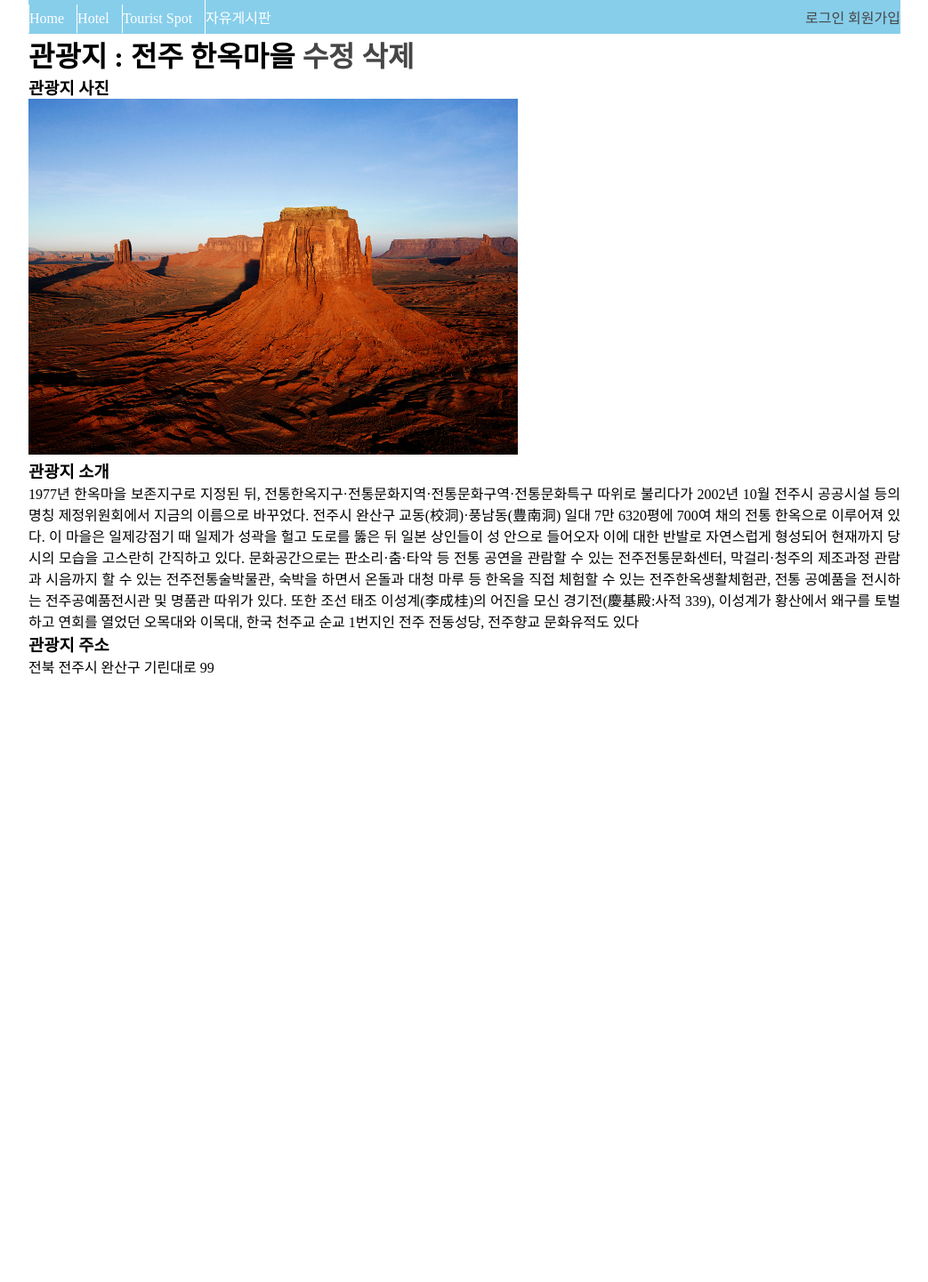
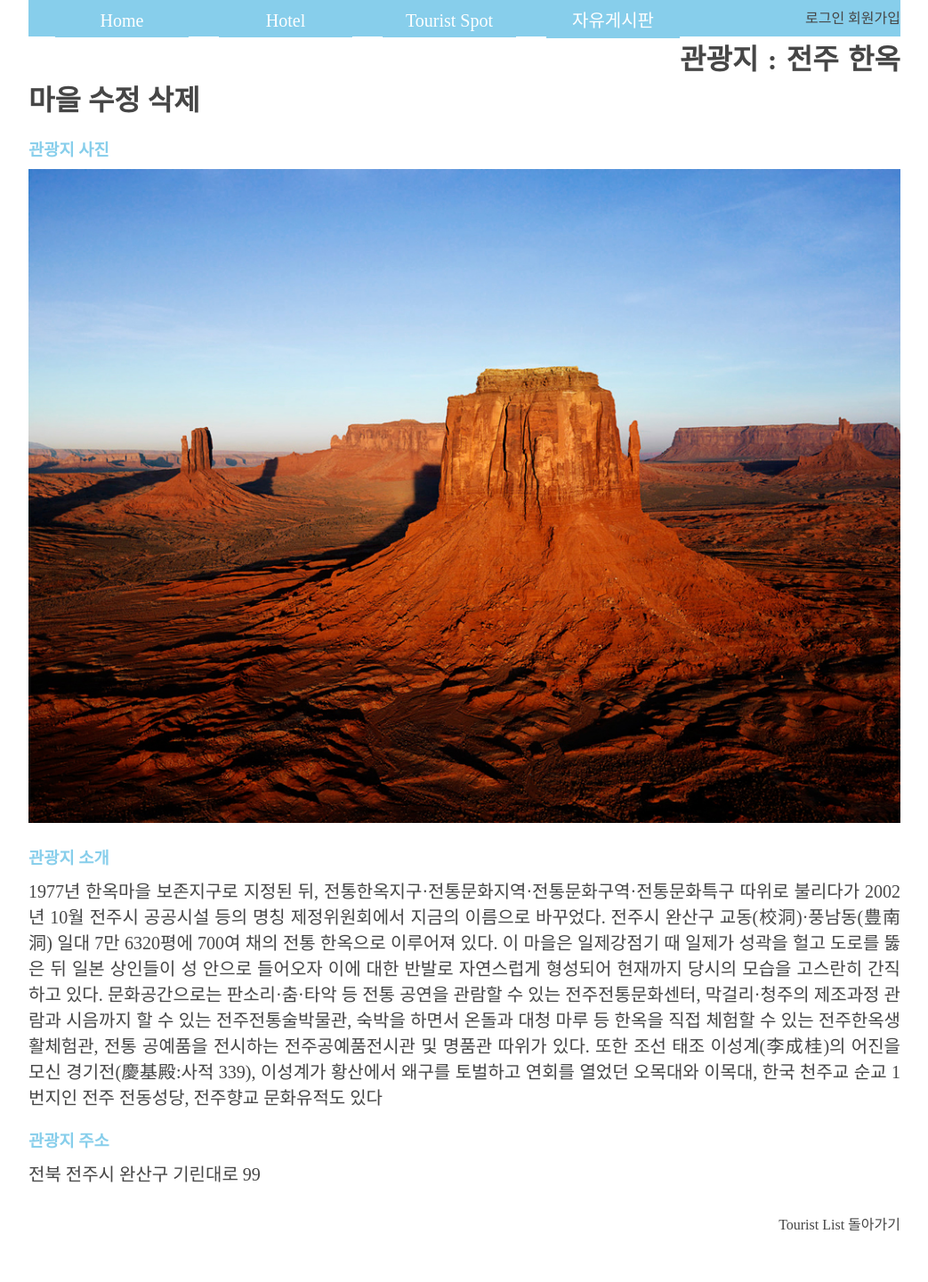
Before and after one commit to tlaqudgkr/new-portfolio, a Django app: page /tourist/1/ in a window 1280 px wide. Shown: the whole page at 89% size, without its empty margins (118-1161 px from the left). Before the commit the page ends 758 px from the top, so only its background shows below. Run offline with Django 3.2, Linux system fonts and the light colour scheme; data comes from the database, SQL or seed files in the repository; both versions use the stored data as it was after the commit; some libraries are stand-ins or nearby versions.

Commit message:
css 관광지

```diff
--- a/hotel/static/css/base.css
+++ b/hotel/static/css/base.css
@@ -25,7 +25,7 @@
 body {
 	text-align: justify;
     margin: 0;
-	color: black;
+	color: #464646;
 }
 a {
 	color: #464646;
@@ -35,13 +35,16 @@
 
 /*       mobile       */
 
+/*                hotel               */
+
 /*    home    */
 .home {
 	background-color: rgb(104, 104, 103);
 }
 .home h1 {
 	text-align: center;
-	height: 100px;
+	height: 70px;
+	color: skyblue;
 }
 .home img {
 	max-width: 100%;
@@ -67,20 +70,18 @@
 	background-color: #464646;
 }
 
-
-
-/*     hotel      */
-
 /*      list      */
-.ho_list {
+/* .ho_list {
 	color: #fff;
 	background-color: skyblue;
-}
+} */
 
 /*     detail     */
 
 .ho_detail h3 {
 	margin-top: 20px;
+	margin-bottom: 10px;
+	color: skyblue;
 }
 .ho_image img {
 	max-width: 100%;
@@ -95,8 +96,53 @@
 .ho_room li {
 	display: inline-block;
 }
+.ho_link p a:hover {
+	color: skyblue;
+}
 .ho_return p {
 	text-align: right;
+	margin-top: 30px;
+}
+.ho_return p a:hover {
+	color: red;
+}
+
+
+/*                turist               */
+
+.tu_detail h3 {
+	margin-top: 20px;
+	margin-bottom: 10px;
+	color: skyblue;
+}
+.tu_image img {
+	max-width: 100%;
+}
+.tu_intro p, .tu_address p {
+	font-size: 20px;
+}
+.tu_return p {
+	text-align: right;
+	margin-top: 30px;
+}
+.tu_return p a:hover {
+	color: red;
+}
+
+
+
+/*                freeboard               */
+
+.bo_cate ul {
+	margin-top: 20px;
+	margin-bottom: 10px;
+}
+.bo_cate li {
+	display: inline-block;
+}
+.bo_cate li a {
+	font-size: 25px;
+	font-weight: bold;
 }
 
 
@@ -115,10 +161,10 @@
 	}
 	.flo {
 		background-color: skyblue;
+		height: 41px;
 	}
 	.flo .rig ul {
 		float: left;
-		text-align: center;
 	}
 	.flo .lef {
 		float: right;
@@ -131,23 +177,24 @@
 	}
 	.flo .rig ul li {
 		display: inline-block;
-		/* background-color: #fff; */
 		/* color: #000; */
 		/* text-align: center; */
 		/* padding: 7px 0; */
-		margin-right: 10px;
+		/* margin-right: 10px; */
 		/* border-left: 1px solid #000; */
+		margin-left: 30px;
+		width: 150px;
 	}
 	.flo .rig ul li a {
 		color: #fff;
-		/* background-color: #fff; */
 		margin-bottom: 0;
+		font-size: 20px;
 		/* margin-left: 20px;
 		margin-right: 20px; */
-		border-left: 1px solid #fff;
 	}
 	.flo .rig ul li a:hover {
 		background-color: #464646;
+		/* padding: 10px; */
 	}
 
 	.home img {
@@ -157,10 +204,11 @@
 	.ho_intro {
 		display: block;
 	}
-	.ho_intro p {
-		font-size: 16px;
-	}
 	.ho_image img {
 		width: 100%;
 	}
+	.ho_intro p, .ho_facility li, .ho_room li {
+		font-size: 20px;
+		color: #464646;
+	}
 }
--- a/tourist/templates/tourist/tourist_detail.html
+++ b/tourist/templates/tourist/tourist_detail.html
@@ -4,18 +4,28 @@
 {% endblock %}
 
 {% block tourist_content %}
-
+<div class="tu_detail">
     <h1>관광지 : {{ object.name }} <a href="{% url 'tourist:tourist_edit' pk=tourist.pk %}">수정</a> <a href="{% url 'tourist:tourist_delete' object.pk %}">삭제</a></h1>
 
+    <div class="tu_image">
         <h3>관광지 사진</h3>
             {% for image in object.image_set.all %}
-        <img src="{% get_media_prefix %}{{ image }}" alt="{{ image.filename }}" width="550" height="400">
+                <img src="{% get_media_prefix %}{{ image }}" alt="{{ image.filename }}">
             {% endfor %}
+    </div>
 
+    <div class="tu_intro">
         <h3>관광지 소개</h3>
-{{ object.text }}
+        <p>{{ object.text }}</p>
+    </div>
 
+    <div class="tu_address">
         <h3>관광지 주소</h3>
-{{ object.address }}
+        <p>{{ object.address }}</p>
+    </div>
 
+    <div class="tu_return">
+        <p><a href="{% url 'tourist:tourist_list' %}">Tourist List 돌아가기</a></p><br><br><br>
+    </div>
+</div>
 {% endblock %}
--- a/tourist/templates/tourist/tourist_list.html
+++ b/tourist/templates/tourist/tourist_list.html
@@ -8,13 +8,17 @@
 {% endblock %}
 
 {% block tourist_content %}
+<div>
     <h1>Tourist Spot <a href="{% url 'tourist:tourist_create' %}">관광지 추가</a></h1>
+</div>
 
+<div>
     <ol>
     {% for obj in object_list %}
         <li><a href="{% url 'tourist:tourist_detail' obj.pk %}">{{ obj }}</a></li>
     {% endfor %}
     </ol>
+</div>
 
 {% if is_paginated %}
     <div class="pagination">
```
Also changed, not shown: freeboard/templates/freeboard/board_list.html (+8 -5 lines), hotel/templates/hotel/hotel_detail.html (+4 -4 lines), templates/home.html (+12 -3 lines), db.sqlite3, hotel/static/images/jeonju2.jpg (added), hotel/static/images/jeonju3.jpg (added). Lines whose indentation alone changed are shown as unchanged.
